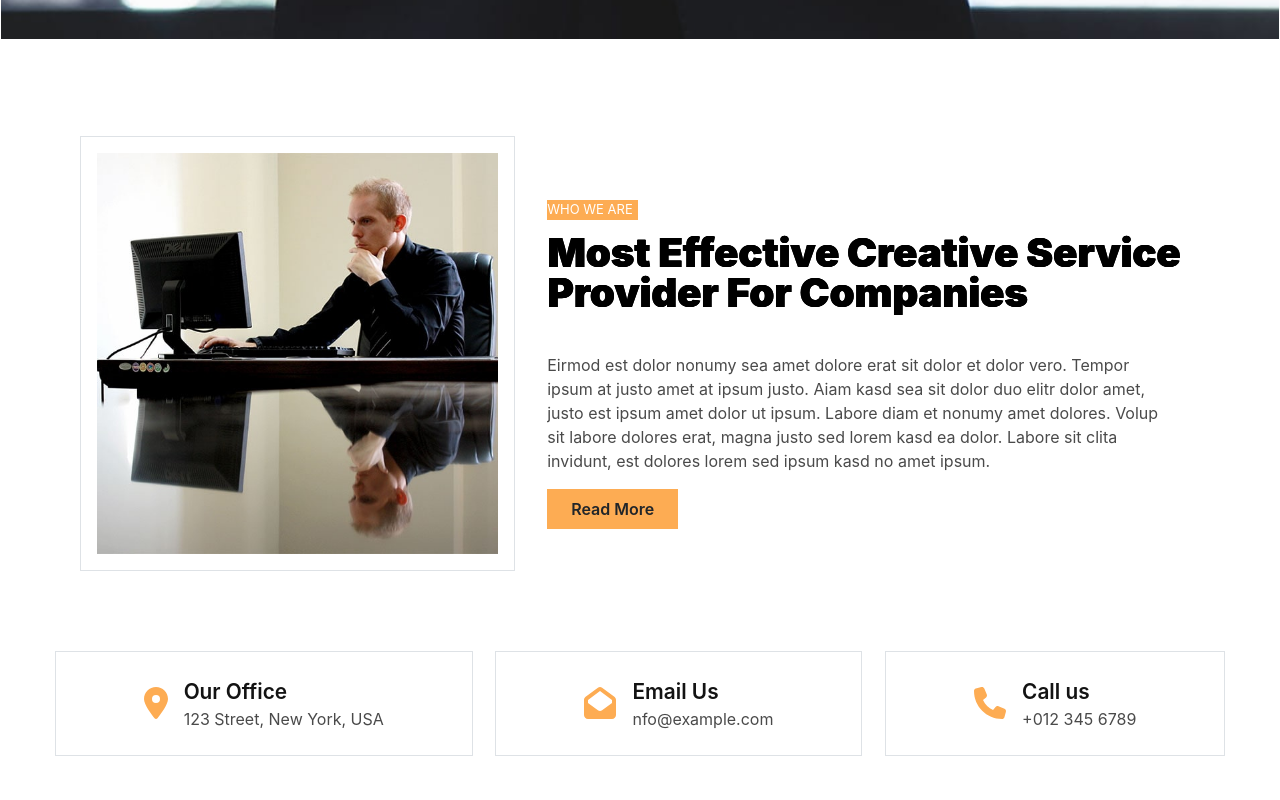
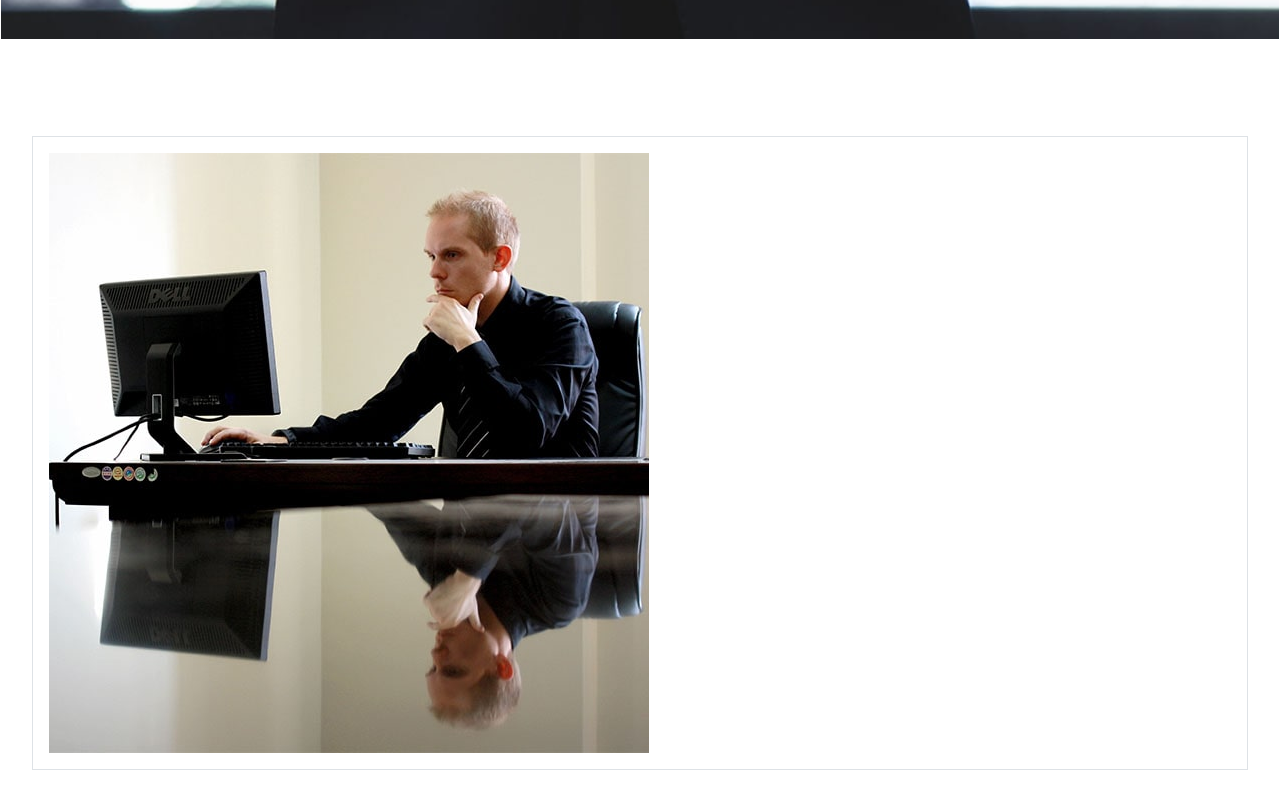
Before and after one commit to BLADEHEDA/Dotcom-Creative-Multipage-Page-App, a React (Create React App) app: page / in a window 1280 px wide. Shown: the part 760-1560 px from the top of the page. Built offline with nearby package versions, Linux system fonts and the light colour scheme.

Commit message:
changes revrted

```diff
--- a/src/Components/Home/Info.jsx
+++ b/src/Components/Home/Info.jsx
@@ -4,7 +4,7 @@ import { faMapMarkerAlt,faEnvelopeOpen,faPhone } from '@fortawesome/free-solid-s
 
 const InfoProp = (props) => {
     return (
-      <div className='InfoProp flex mb-[1em] p-[1.5em] md: px-[0.5em] lg:px-[5.5em]  '>
+      <div className='InfoProp flex mb-[1em] p-[1.5em] md: px-[0.5em]  '>
         <div className="infoprop-left mt-[0.65em] mr-[1em]"> {props.icon}</div>
         <div className="infoprop-right">
             <p className="content-head text-[#131313] font-[600] text-[1.3em] ">{props.head }</p>
@@ -16,7 +16,7 @@ const InfoProp = (props) => {
 
 const Info = () => {
   return (
-    <div className='Info mx-[2em] mb-[3em] md:flex justify-evenly'>
+    <div className='Info mx-[2em] mb-[3em] md:flex justify-evenly  '>
       <InfoProp head="Our Office" content="123 Street, New York, USA "
       icon={ <FontAwesomeIcon className='h-[2em] text-[#FDAC53] bg-[#fff] ' icon={faMapMarkerAlt}/>}
       />
--- a/src/Components/Home/Provider.jsx
+++ b/src/Components/Home/Provider.jsx
@@ -5,22 +5,21 @@ import "./Home.css"
 
 const Provider = () => {
   return (
-    <main className='Provider mx-[2em] mb-[2em] md:block lg:flex mx-[5em] '>
+    <main className='Provider mx-[2em] mb-[2em] md:block mx-[2em]  '>
 
-      <section className="provide-div lg:flex-[40%] mr-[1em] ">
+      <section className="provide-div  ">
       <div className="image-div mt-[6em] p-[1em] mb-[3em]">
          <img src={about} alt="about-img" className="img-content" /> </div>
        </section>
 
-         <section className="provide-div lg:flex-[60%] ml-[1em] mt-[10em] ">
+         <section className="provide-div ">
          <p className="prov-content bg-[#FDAC53] text-[#fff] text-[15px] w-[7em] mb-[1em]
          md:text-[13px] ">WHO WE ARE</p>
          <h1 className="provider-head text-[1.7rem] mb-[1em]  font-[900] leading-7
          md:text-[2.1rem] leading-10 mb-[0.4em] font-[900]
-         lg:text-[2.5em] leading-[1em]
          ">
             Most Effective Creative Service Provider For Companies</h1>
-      <div className="provider-content leading-6 text-[#4A4A4A] lg:mr-[1.5em] ">Eirmod est dolor nonumy sea amet dolore erat sit dolor
+      <div className="provider-content leading-6 text-[#4A4A4A] ">Eirmod est dolor nonumy sea amet dolore erat sit dolor
        et dolor vero. Tempor ipsum at justo amet at ipsum justo. Aiam kasd sea sit dolor
         duo elitr dolor amet, justo est ipsum amet dolor ut ipsum. Labore diam et nonumy
         amet dolores. Volup sit labore dolores erat, magna justo sed lorem kasd ea dolor. Labore
--- a/src/Components/Home/Services.jsx
+++ b/src/Components/Home/Services.jsx
@@ -20,7 +20,7 @@ const ServicesProp = (props) => {
 
 const Services = () => {
   return (
-    <main className='Services mx-[2em] mt-[7em]'>
+    <main className='Services mx-[2em] mt-[7em]  '>
        <p className="services-prehead bg-[#FDAC53] text-[#fff] text-[15px] w-[7em] mb-[1em] ">WHAT WE DO</p>
        <h1 className="services-head text-[1.7rem] mb-[0.75em] text-[#131313] font-[900] leading-7">
        We Offer Creative Services</h1>
```
